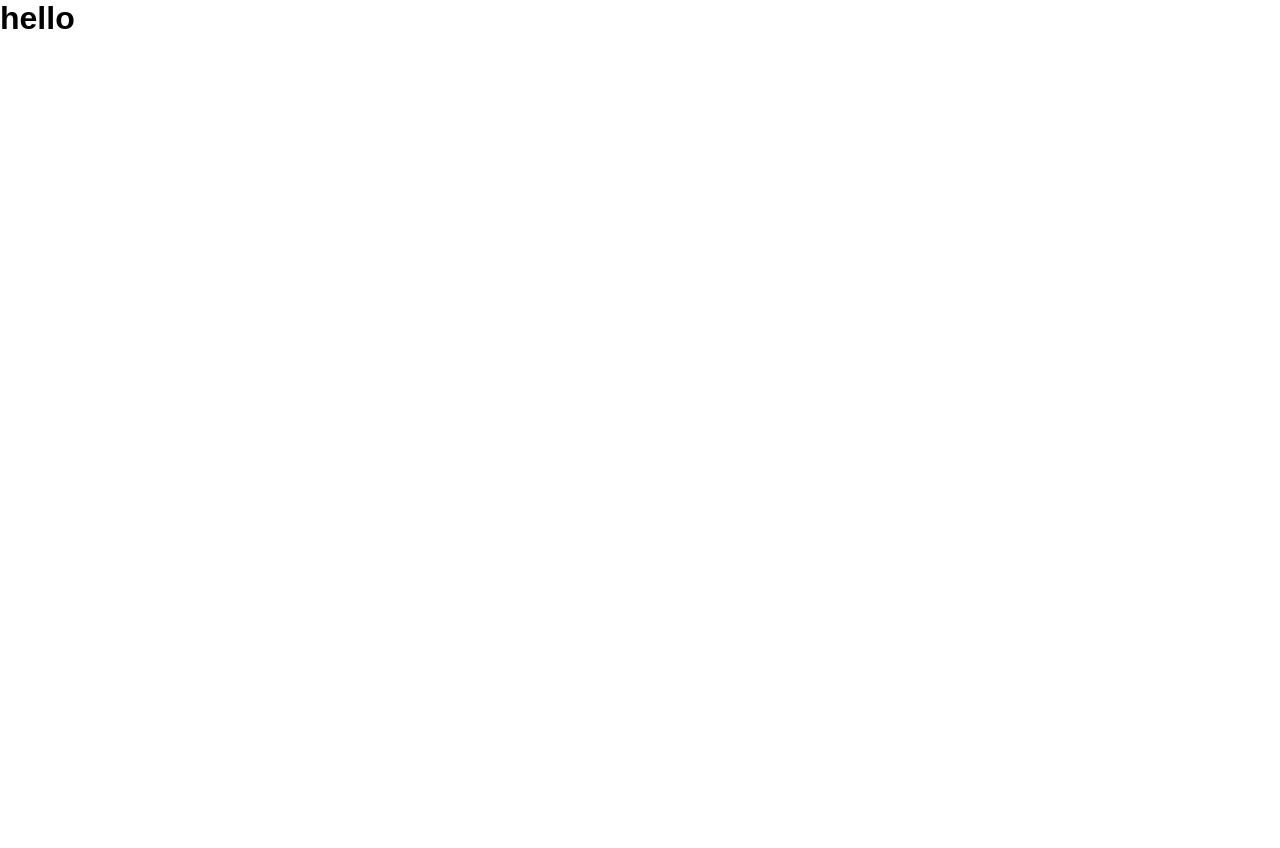
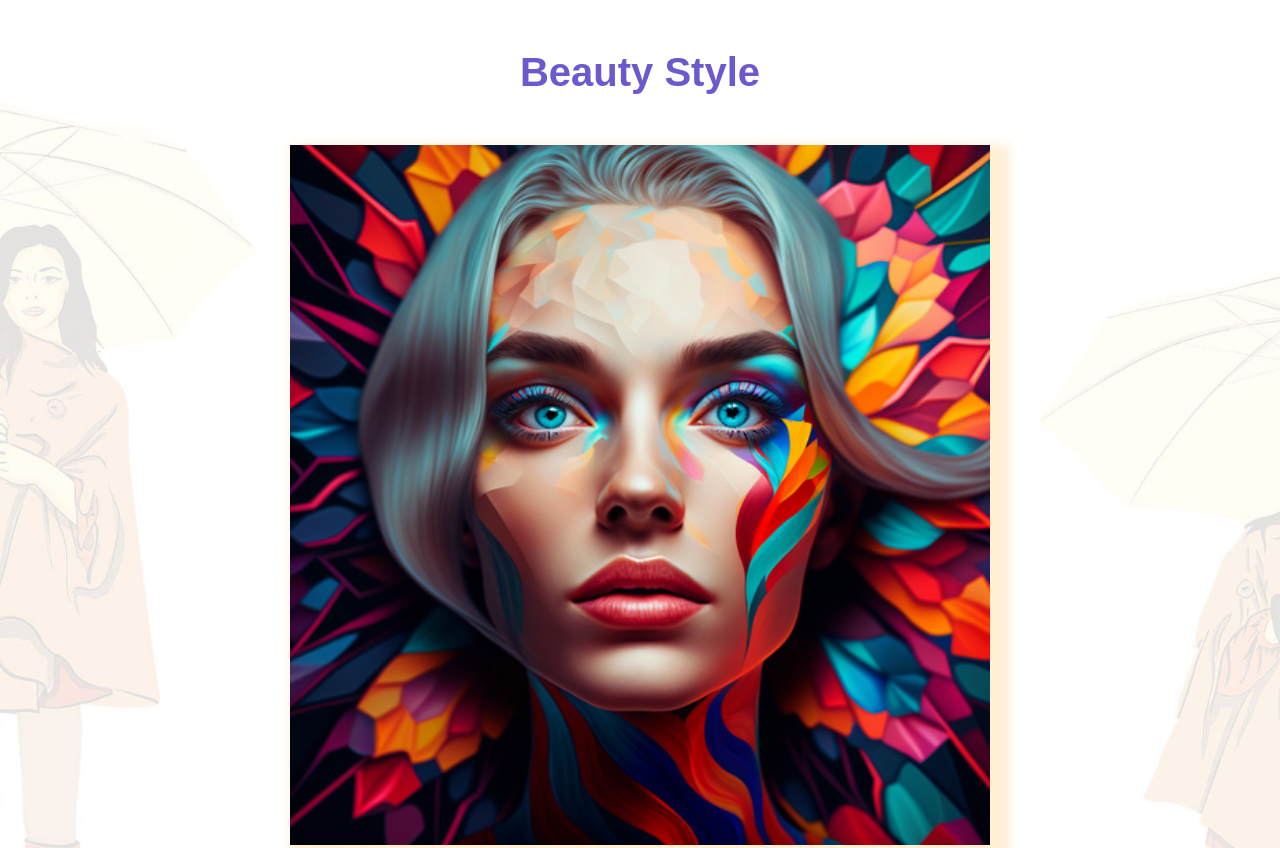
Before and after one commit to MahsumaRezai/Beauty-StyleSite, a React (Create React App) app: page / in a window 1280 px wide. Shown: the top 848 px of the page. Before the commit the page ends 800 px from the top, so only its background shows below. Built offline with nearby package versions, Linux system fonts and the light colour scheme.

Commit message:
add home style

```diff
--- a/src/App.js
+++ b/src/App.js
@@ -1,11 +1,12 @@
 import { Fragment } from "react";
+import Home from "./Componets/Home/Home";
 
 
 function App() {
 
     return (
         <Fragment>
-            <h1>hello</h1>
+            <Home />
         </Fragment>
     )
 }
--- /dev/null
+++ b/src/Componets/Home/Home.js
@@ -0,0 +1,18 @@
+import { Fragment } from "react";
+import classes from './Home.module.css';
+import img1 from '../image/img.png'
+
+const Home = (props) => {
+    return (
+        <Fragment>
+            <h1 className={classes.title}>Beauty Style</h1>
+            <div className={classes.home}>
+
+                <div className={classes.image}>
+                    <img src={img1} alt="" />
+                </div>
+            </div>
+        </Fragment>
+    )
+}
+export default Home;
--- /dev/null
+++ b/src/Componets/Home/Home.module.css
@@ -0,0 +1,24 @@
+.home {
+ background-image: url('../image/product_bg.jpg');
+  background-repeat: no-repeat;
+  background-position: center;
+  background-position: center;
+  background-size: cover;
+  height: 1200px;
+}
+.title {
+    text-align: center;
+    padding-top: 50px;
+    font-size: 40px;
+    color: slateblue
+}
+.image {
+    display: flex;
+    justify-content: center;
+    align-content: center;
+    padding-top: 50px
+}
+.image img {
+    width: 700px;
+    box-shadow: 10px 10px 10px 10px papayawhip
+}
```
Also changed, not shown: src/Componets/image/img.png (added).
